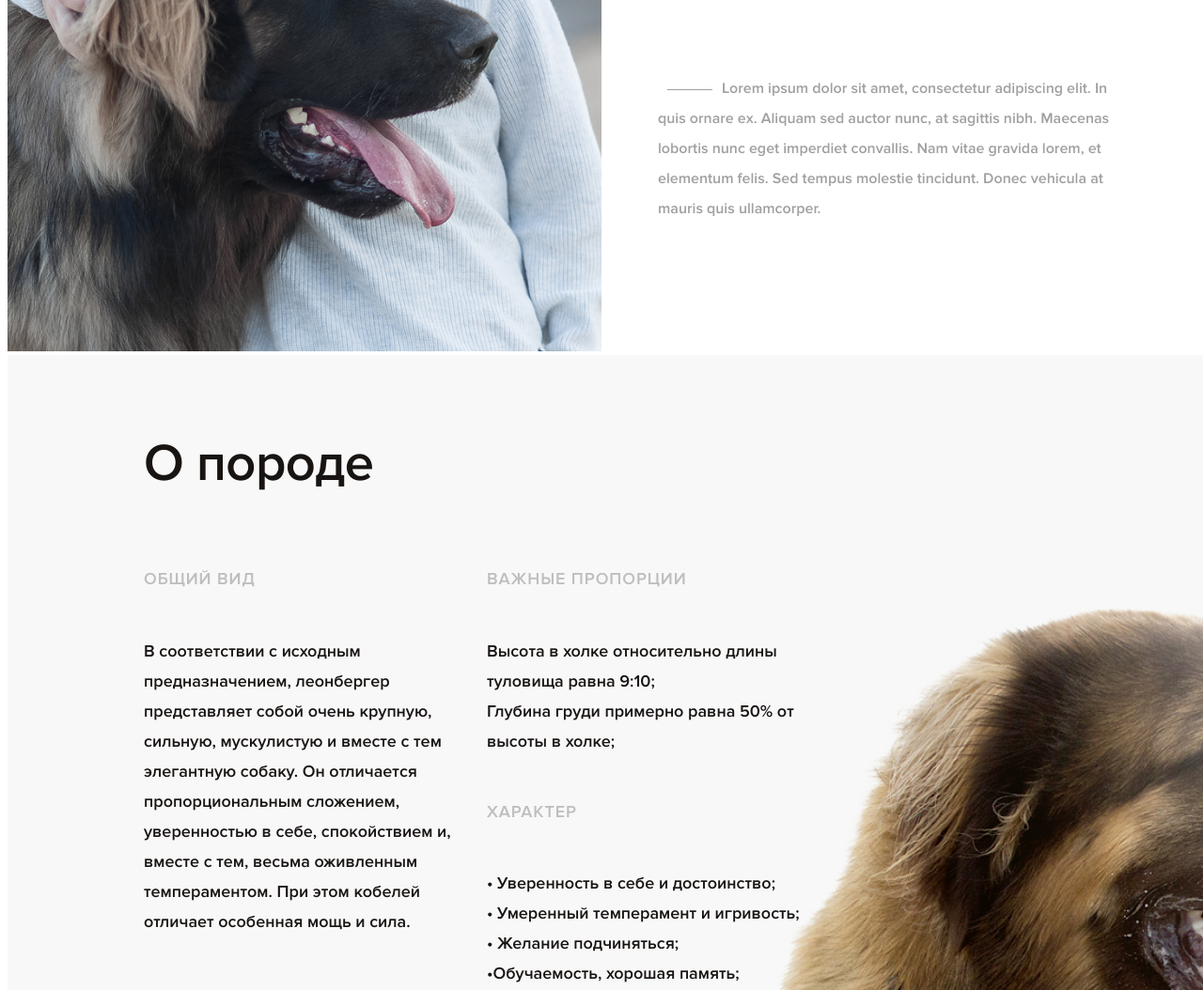
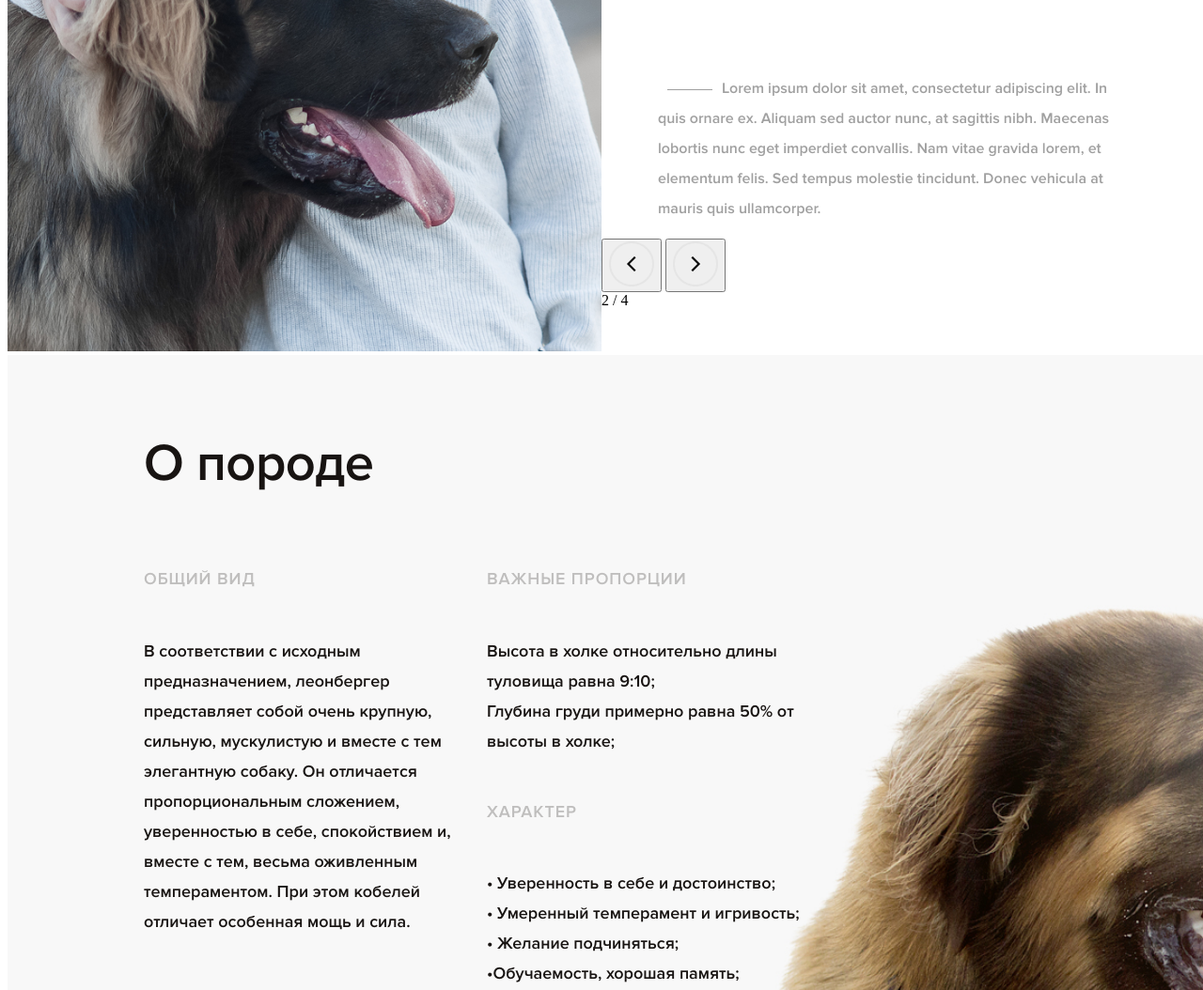
Before and after one commit to kjulia/suzirya_leva-template, a plain HTML site: page pages/leonberger.html in a window 1280 px wide. Shown: the part 1429-2483 px from the top of the page at 94% size. Drawn offline with Linux system fonts and the light colour scheme.

Commit message:
Update leonberger.html

```diff
--- a/pages/leonberger.html
+++ b/pages/leonberger.html
@@ -82,6 +82,14 @@
                             <h1>Верный друг для всей семьи</h1>
                             <p>Lorem ipsum dolor sit amet, consectetur adipiscing elit. In quis ornare ex. Aliquam sed auctor nunc, at sagittis nibh. Maecenas lobortis nunc eget imperdiet convallis. Nam vitae gravida lorem, et elementum felis. Sed tempus molestie tincidunt. Donec vehicula at mauris quis ullamcorper.</p>
                         </div>
+                        <div class="progress">
+                            <button><img src="../img/controls/left.png"></button>
+                            <button onclick="move()"><img src="../img/controls/right.png"></button>
+                            <div id="myProgress">
+                                <div id="myBar"></div>
+                            </div>
+                            <div class="count">2 / 4</div>
+                        </div>
                     </div>
                 </div>
             </div>
```
